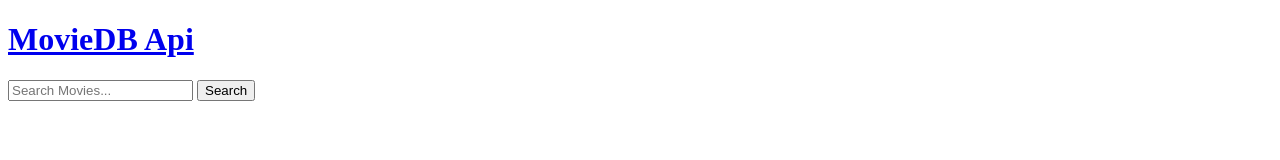
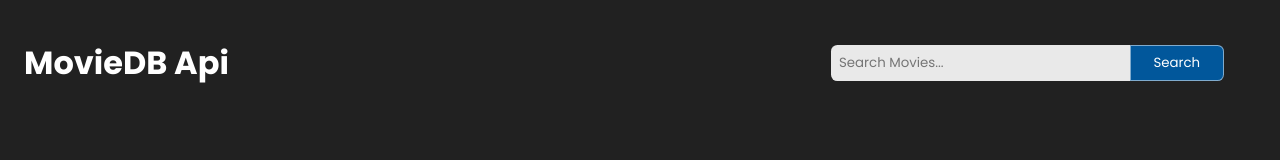
Before and after one commit to igorkukric/Movie-APP, a plain HTML site: page index.html in a window 1280 px wide. Drawn offline with Linux system fonts and the light colour scheme.

Commit message:
import CSS

```diff
--- a/index.html
+++ b/index.html
@@ -14,7 +14,7 @@
         </a>
         <form id="search-form">
           <input type="text" id="search-input" placeholder="Search Movies..." />
-          <button class="search-button" type="submit">Search</button>
+          <button class="search-btn" type="submit">Search</button>
         </form>
       </div>
 
--- a/style.css
+++ b/style.css
@@ -1 +1,60 @@
 @import url('https://fonts.googleapis.com/css2?family=Poppins:wght@300;400;500;600;700&display=swap');
+
+* {
+    margin: 0;
+    outline: none;
+    font-family: 'Poppins', sans-serif;
+    box-sizing: border-box;
+}
+
+a {
+    color: #fff;
+    text-decoration: none;
+}
+
+body {
+    color: #fff;
+    background-color: #212121;
+    padding: 1.5rem;
+}
+
+.search-box {
+    width: 100%;
+    display: flex;
+    justify-content: space-between;
+    flex-wrap: wrap;
+    max-width: 1200px;
+    align-items: center;
+    margin: 15px 0 30px 0;
+}
+
+.search-box form {
+    display: flex;
+    max-width: 400px;
+}
+
+.search-box input {
+    width: 100%;
+    max-width: 400px;
+    padding: 8px;
+    border-radius: 0.4rem 0 0 0.4rem;
+    border: none;
+    background-color: rgba(255, 255, 255, 0.9);
+
+}
+
+.search-box .search-btn {
+    width: 120px;
+    background-color: #01579b;
+    color: #fff;
+    cursor: pointer;
+    padding: 6px 8px;
+    border: 1px solid rgba(255, 255, 255, 0.5);
+    border-radius: 0 0.4rem 0.4rem 0;
+    transition: all 0.5s ease;
+}
+
+.search-box .search-btn:hover {
+    background-color: #0091ea;
+    border: 1px solid #fff;
+}
```
